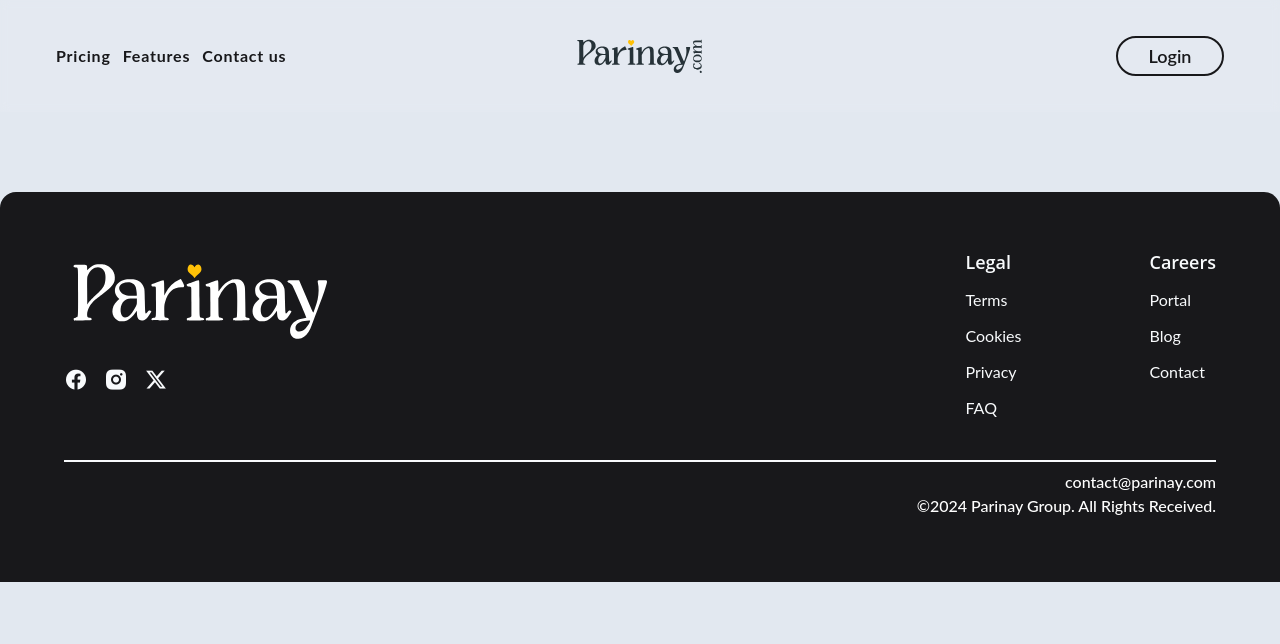
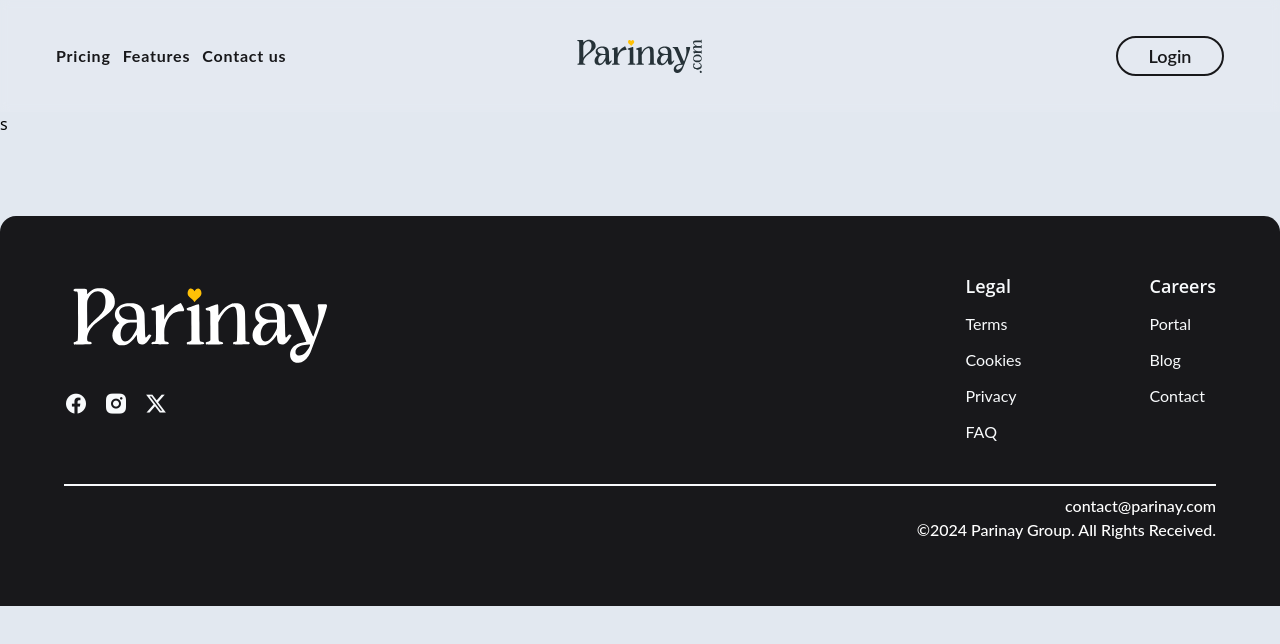
Before and after one commit to JyotiInHex/Parinay, a React (Create React App) app: page /faq in a window 1280 px wide. Shown: the top 644 px of the page. Built offline with nearby package versions, Linux system fonts and the light colour scheme; the HTML template or start-up script is replaced by a standard one.

Commit message:
new update

```diff
--- a/src/App.jsx
+++ b/src/App.jsx
@@ -15,7 +15,8 @@ import Pricing from "./pages/pricing";
 import Features from "./pages/features";
 import Contact from "./pages/contact";
 import Login from "./pages/login";
-import AboutUs from "./pages/aboutUs"; //{About}
+import AboutUs from "./pages/aboutUs";
+import Faq from "./pages/faq";
 
 const ScrollToTop = () => {
   const { pathname } = useLocation();
@@ -45,6 +46,7 @@ const ScrollContainer = () => {
         <Route path="/contact" element={<Contact />} />
         <Route path="/login" element={<Login />} />
         <Route path="/aboutUs" element={<AboutUs />} />
+        <Route path="/faq" element={<Faq />} />
       </Routes>
       <Footer/>
     </div>
--- a/src/components/footer/footer.jsx
+++ b/src/components/footer/footer.jsx
@@ -92,7 +92,7 @@ const Footer = () => {
                         <li className='text-base text-slate-50 font-lato font-normal'><Link>Terms</Link></li>
                         <li className='text-base text-slate-50 font-lato font-normal'><Link>Cookies</Link></li>
                         <li className='text-base text-slate-50 font-lato font-normal'><Link>Privacy</Link></li>
-                        <li className='text-base text-slate-50 font-lato font-normal'><Link to="/faqs">FAQ</Link></li>
+                        <li className='text-base text-slate-50 font-lato font-normal'><Link to="/faq">FAQ</Link></li>
                     </ul>
                     <ul className='flex flex-col gap-3'>
                         <h6 className='text-lg text-slate-50 font-opensans font-semibold'>Careers</h6>
--- /dev/null
+++ b/src/pages/faq.jsx
@@ -0,0 +1,13 @@
+import React from 'react'
+
+const Faq = () => {
+  return (
+    <>
+        <div className=''>
+            s
+        </div>
+    </>
+  )
+}
+
+export default Faq
--- a/src/pages/pricing.jsx
+++ b/src/pages/pricing.jsx
@@ -15,6 +15,7 @@ const prices = () => {
         <div className='p-10 mt-2'>
           <Plans/>
         </div>
+
       </div>
     </>
   )
```
